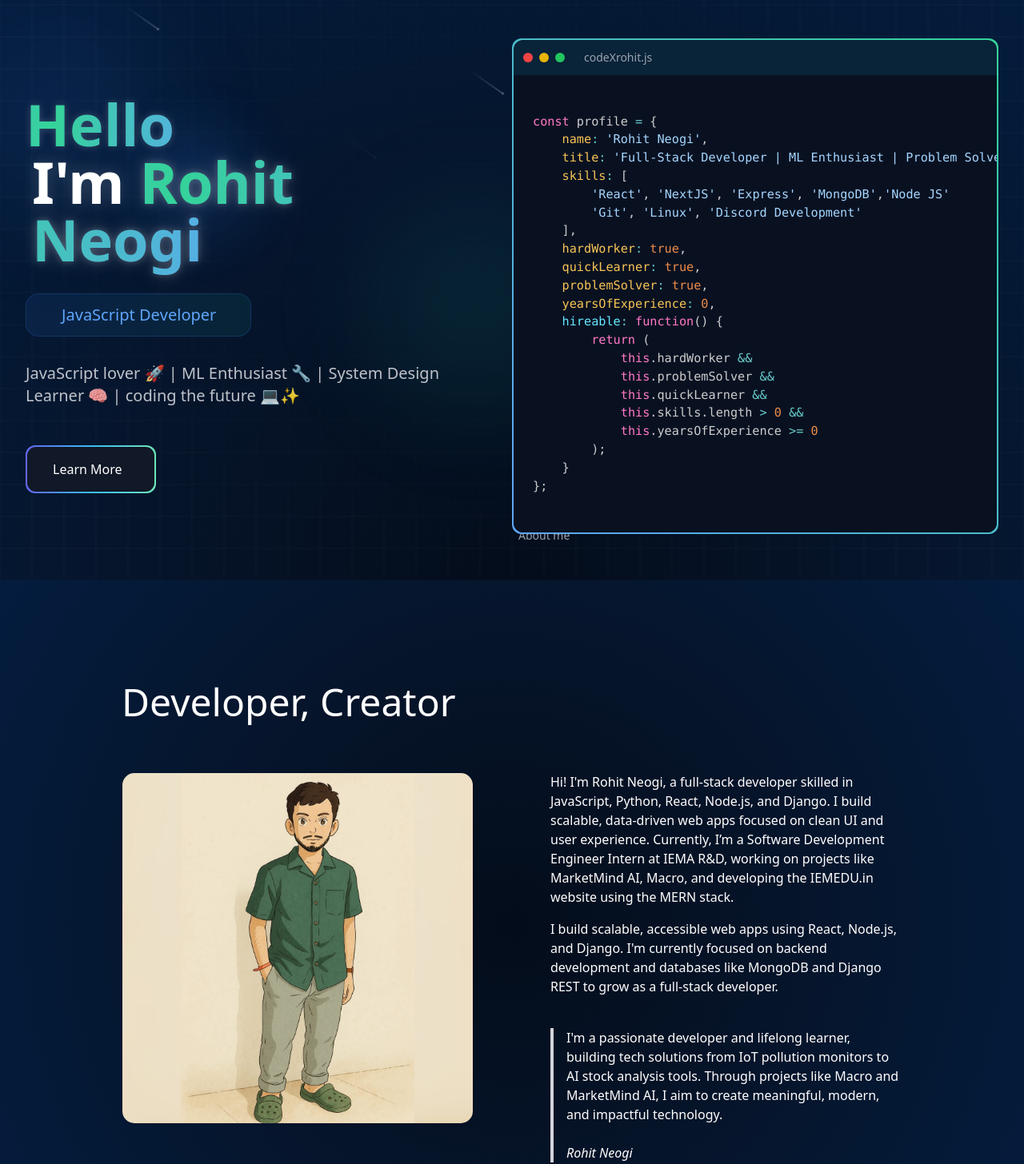
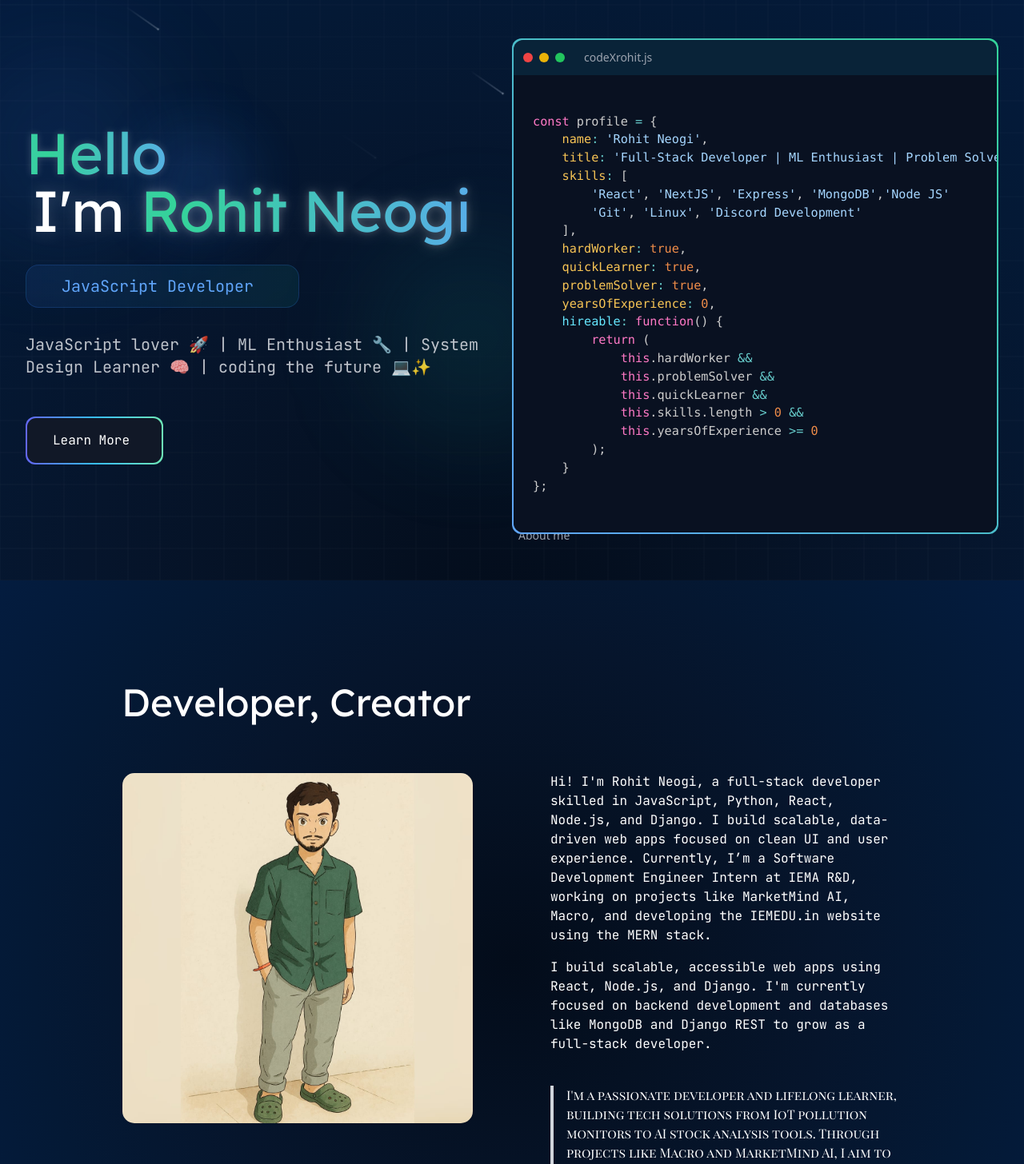
Before and after one commit to rohitneogi-a/my_portfolio, a React (Vite) app: page / in a window 1280 px wide. Shown: the part 74-1530 px from the top of the page at 80% size. Built offline with nearby package versions, Linux system fonts and the light colour scheme.

Commit message:
feat: update font styles across components and change portfolio title in index.html

```diff
--- a/index.html
+++ b/index.html
@@ -4,8 +4,23 @@
 <head>
   <meta charset="UTF-8" />
   <link rel="icon" type="image/svg+xml" href="/vite.svg" />
+
+  <link rel="preconnect" href="https://fonts.googleapis.com">
+<link rel="preconnect" href="https://fonts.gstatic.com" crossorigin>
+<link href="https://fonts.googleapis.com/css2?family=Space+Grotesk:wght@300..700&display=swap" rel="stylesheet">
+<link rel="preconnect" href="https://fonts.googleapis.com">
+<link rel="preconnect" href="https://fonts.gstatic.com" crossorigin>
+<link href="https://fonts.googleapis.com/css2?family=JetBrains+Mono:ital,wght@0,100..800;1,100..800&display=swap" rel="stylesheet">
+
+<link rel="preconnect" href="https://fonts.googleapis.com">
+<link rel="preconnect" href="https://fonts.gstatic.com" crossorigin>
+<link href="https://fonts.googleapis.com/css2?family=Playfair+Display+SC:ital,wght@0,400;0,700;0,900;1,400;1,700;1,900&display=swap" rel="stylesheet">
+
+<link rel="preconnect" href="https://fonts.googleapis.com">
+<link rel="preconnect" href="https://fonts.gstatic.com" crossorigin>
+<link href="https://fonts.googleapis.com/css2?family=Lexend:wght@100..900&display=swap" rel="stylesheet">
   <meta name="viewport" content="width=device-width, initial-scale=1.0" />
-  <title>Rohit Neogi</title>
+  <title>codeXrohit</title>
   <link rel="shortcut icon" href="./src/assets/images/favicon.ico" type="image/x-icon">
 </head>
 
--- a/src/assets/css/index.css
+++ b/src/assets/css/index.css
@@ -218,3 +218,29 @@ pre[class*="language-"] {
   background-color: white;
   opacity: 0.8; /* Make it more visible */
 }
+.jetbrains-mono {
+  font-family: "JetBrains Mono", monospace;
+  font-optical-sizing: auto;
+  font-weight: 400; /* change as needed */
+  font-style: normal;
+}
+
+.jakarta-sans {
+  font-family: "Plus Jakarta Sans", sans-serif;
+  font-optical-sizing: auto;
+  font-weight: 400; /* change as needed */
+  font-style: normal;
+}
+
+.playfair-display {
+  font-family: "Playfair Display SC", serif;
+  font-weight: 400;
+  font-style: normal;
+}
+
+.lexend {
+  font-family: "Lexend", sans-serif;
+  font-optical-sizing: auto;
+  font-weight: 400; /* change as needed */
+  font-style: normal;
+}
--- a/src/pages/About/About.jsx
+++ b/src/pages/About/About.jsx
@@ -1,12 +1,12 @@
 import HeroImg from "@/assets/images/me.jpg";
-// import OlovaLogo from "@/assets/images/olova.png";
+
 
 export default function About() {
   return (
     <>
       <section id="about" className="py-16 md:py-32  text-white bg-deepSpace">
         <div className="mx-auto max-w-5xl space-y-8 px-6 md:space-y-16">
-          <h2 className="relative z-10 max-w-xl text-4xl font-medium lg:text-5xl text-white">
+          <h2 className="relative z-10 max-w-xl text-4xl font-medium lg:text-5xl text-white lexend">
             Developer, Creator
           </h2>
           <div className="grid gap-6 sm:grid-cols-2 md:gap-12 lg:gap-24">
@@ -24,7 +24,7 @@ export default function About() {
             </div>
 
             <div className="relative space-y-4">
-              <p className="text-white">
+              <p className="text-white jetbrains-mono">
                 Hi! I'm Rohit Neogi, a full-stack developer skilled in
                 JavaScript, Python, React, Node.js, and Django. I build
                 scalable, data-driven web apps focused on clean UI and user
@@ -34,7 +34,7 @@ export default function About() {
                 stack.
               </p>
 
-              <p className="text-white">
+              <p className="text-white jetbrains-mono">
                 I build scalable, accessible web apps using React, Node.js, and
                 Django. I'm currently focused on backend development and
                 databases like MongoDB and Django REST to grow as a full-stack
@@ -43,7 +43,7 @@ export default function About() {
 
               <div className="pt-6">
                 <blockquote className="border-l-4 border-gray-300 pl-4">
-                  <p className="text-white">
+                  <p className="text-white playfair-display">
                     I'm a passionate developer and lifelong learner, building
                     tech solutions from IoT pollution monitors to AI stock
                     analysis tools. Through projects like Macro and MarketMind
--- a/src/pages/Education/Education.jsx
+++ b/src/pages/Education/Education.jsx
@@ -60,7 +60,7 @@ const educationData = [
   };
 
   return (
-    <section className="min-h-screen relative overflow-hidden py-40 bg-[#04081A]">
+    <section className="min-h-screen relative overflow-hidden py-40 bg-[#04081A] lexend ">
       {/* Grid Background */}
       <div className="absolute inset-0 z-0">
         <div className="absolute inset-0 bg-grid-white/[0.05] bg-[length:50px_50px]" />
@@ -78,7 +78,7 @@ const educationData = [
           <h2 className="text-4xl md:text-5xl font-bold bg-gradient-to-r from-teal-400 to-blue-500 bg-clip-text text-transparent mb-6">
             Educational Journey
           </h2>
-          <p className="text-gray-300 max-w-2xl mx-auto text-lg">
+          <p className="text-gray-300 max-w-2xl mx-auto text-lg ">
             Discover how academic excellence shapes innovative thinking and
             professional growth.
           </p>
--- a/src/pages/Experience/Experience.jsx
+++ b/src/pages/Experience/Experience.jsx
@@ -8,7 +8,7 @@ const ExperienceCard = ({
   description,
   icon: Icon,
 }) => (
-  <div className="group relative overflow-hidden transform hover:-translate-y-2 transition-all duration-300">
+  <div className="group relative overflow-hidden transform hover:-translate-y-2 transition-all duration-300 lexend">
     {/* Glass morphism effect */}
     <div className="absolute inset-0 backdrop-blur-lg bg-white/5 rounded-lg" />
 
--- a/src/pages/Header/Header.jsx
+++ b/src/pages/Header/Header.jsx
@@ -52,7 +52,7 @@ export default function Header() {
   ];
 
   return (
-    <header className="fixed top-0 left-0 w-full z-50 bg-gray-900/95 backdrop-blur-md md:bg-transparent md:backdrop-blur-none">
+    <header className="fixed top-0 left-0 w-full z-50 bg-gray-900/95 backdrop-blur-md md:bg-transparent md:backdrop-blur-none jetbrains-mono">
       <div className="md:fixed md:top-4 md:left-1/2 md:transform md:-translate-x-1/2 w-full md:w-auto">
         <div className="p-[2px] md:rounded-full bg-gradient-to-r from-emerald-400 via-cyan-500 to-indigo-500 animate-gradient-x">
           <nav className="bg-gray-900/90 backdrop-blur-md md:rounded-full px-4 md:px-6 py-2.5">
--- a/src/pages/Hero/Hero.jsx
+++ b/src/pages/Hero/Hero.jsx
@@ -178,7 +178,7 @@ const profile = {
 
               {/* Name section */}
               <div className="relative mb-6 sm:mb-8 mt-5 ">
-                <h1 className="text-4xl sm:text-5xl lg:text-7xl font-bold leading-tight text-white">
+                <h1 className="text-4xl sm:text-5xl lg:text-7xl font-bold leading-tight text-white lexend">
                   <span className="typing-effect gradient-text drop-shadow-[0_0_5px_rgba(255,255,255,0.2)]">
                     Hello
                   </span>
@@ -200,7 +200,7 @@ const profile = {
                 <i className="fas fa-rocket text-blue-400 animate-bounce text-sm sm:text-base"></i>
                 <span>
                   <FlipWords
-                    className={"text-lg sm:text-xl text-blue-400 font-medium"}
+                    className={"text-lg sm:text-xl text-blue-400 font-medium jetbrains-mono"}
                     words={words}
                   />
                 </span>
@@ -208,7 +208,7 @@ const profile = {
 
               {/* Description */}
               <div className="relative mb-8 sm:mb-12 max-w-xl">
-                <p className="text-base sm:text-xl text-gray-300/90 leading-relaxed">
+                <p className="text-base sm:text-xl text-gray-300/90 leading-relaxed jetbrains-mono">
                   JavaScript lover 🚀 | ML Enthusiast 🔧 | System Design Learner
                   🧠 | coding the future 💻✨
                 </p>
@@ -224,7 +224,7 @@ const profile = {
                   className="group relative inline-flex items-center justify-center gap-3 bg-gradient-to-r from-indigo-500 via-sky-400 to-emerald-300 p-0.5 rounded-xl transition-all duration-300 hover:scale-105 hover:shadow-[0_0_2rem_-0.5rem_#60A5FA]"
                 >
                   <span className="block w-full px-6 sm:px-8 py-3 sm:py-4 rounded-[11px] bg-gray-900 transition-all duration-300 group-hover:bg-gradient-to-r group-hover:from-blue-500 group-hover:to-teal-400">
-                    <span className="relative flex items-center justify-center gap-2 text-white font-medium">
+                    <span className="relative flex items-center justify-center gap-2 text-white font-medium jetbrains-mono">
                       <span>Learn More</span>
                       <i className="fas fa-arrow-right transform transition-all duration-300 group-hover:translate-x-1"></i>
                     </span>
--- a/src/pages/Projects/Projects.jsx
+++ b/src/pages/Projects/Projects.jsx
@@ -140,7 +140,7 @@ function Card({
   return (
     <div
       ref={container}
-      className="h-screen flex items-center justify-center sticky top-0 project-container"
+      className="h-screen flex items-center justify-center sticky top-0 project-container lexend"
     >
       <motion.div
         style={{
--- a/src/pages/Skills/Skills.jsx
+++ b/src/pages/Skills/Skills.jsx
@@ -35,7 +35,7 @@ import { MdAnimation } from "react-icons/md";
 const SkillCard = ({ icon: Icon, title, skills, color }) => (
   <Card className="group relative overflow-hidden bg-gray-900/80 border-gray-700 hover:scale-[1.02] transition-all duration-300 hover:shadow-xl hover:shadow-blue-500/20">
     <div className="absolute inset-0 bg-gradient-to-r from-transparent "></div>
-    <CardContent className="p-6 relative z-10">
+    <CardContent className="p-6 relative z-10 lexend">
       <div className="flex items-center gap-4 mb-6">
         <div
           className={`p-3 rounded-xl bg-gray-800/50 ${color} group-hover:scale-110 transition-transform duration-300`}
```
